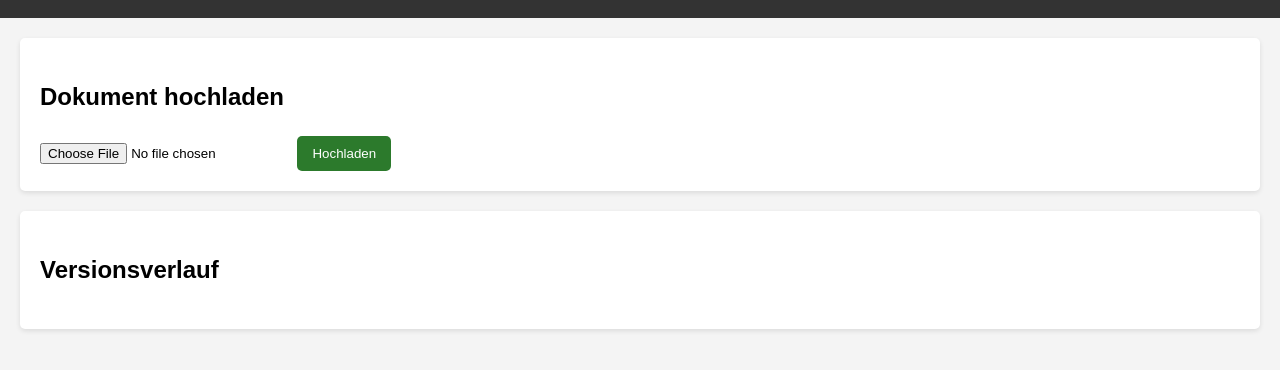
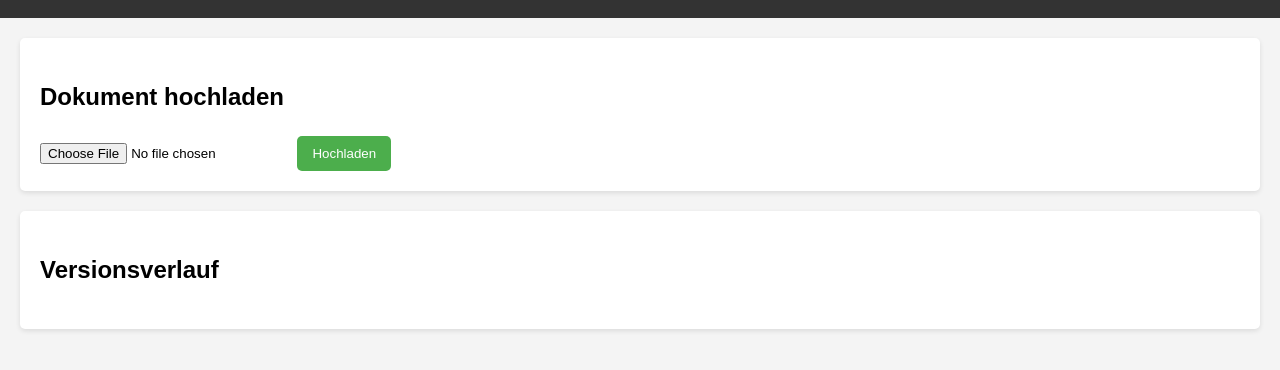
Before and after one commit to weeqeecombe50/dateiversionskontrolle, a plain HTML site: page index.html in a window 1280 px wide. In both pictures the pointer is over the button "Hochladen". Shown: the part 96-466 px from the top of the page. Drawn offline with Linux system fonts and the light colour scheme.

Commit message:
Update button hover color for better contrast

```diff
--- a/styles.css
+++ b/styles.css
@@ -35,5 +35,5 @@ button {
 }
 
 button:hover {
-    background-color: #2c7a2c; /* Improved hover color for accessibility */
+    background-color: #4cae4c; /* Improved hover color for accessibility */
 }
```
